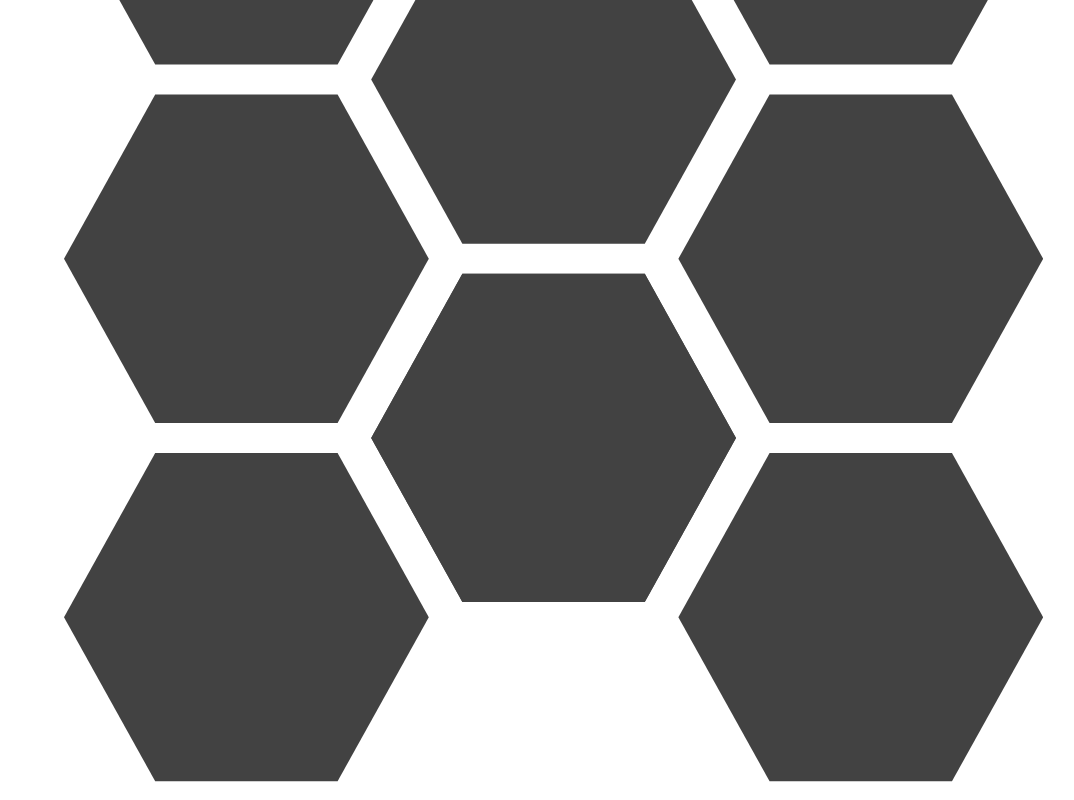
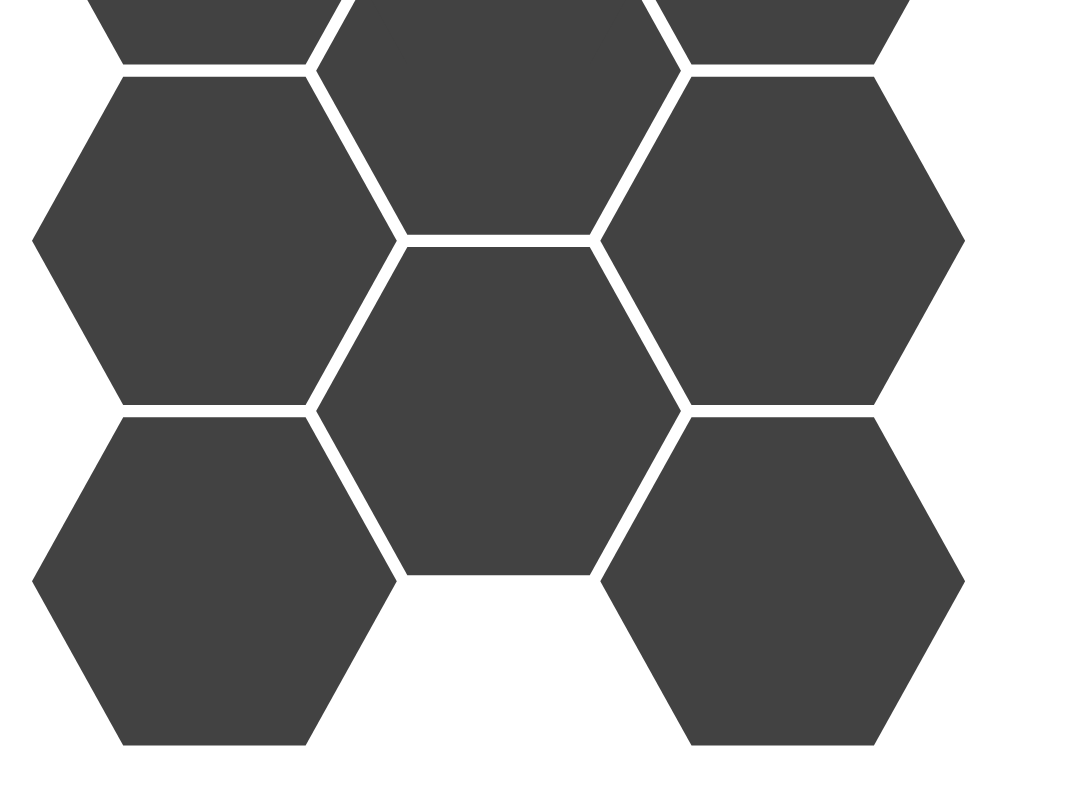
Before and after one commit to antholuo/antholuo.github.io, a React (Create React App) app: page / in a window 1280 px wide. Shown: the part 1978-2778 px from the top of the page, without its empty margins (96-1170 px from the left). After the commit the page ends 2742 px from the top, so only its background shows below. Built offline with nearby package versions, Linux system fonts and the light colour scheme.

Commit message:
images TT

```diff
--- a/src/Projects.css
+++ b/src/Projects.css
@@ -86,10 +86,8 @@ section {
 
 .projects-img {
   position: absolute;
-  width: 100%;
-  height: auto;
-  display: block;
-  object-fit: cover;
+  width: auto;
+  height: 100%;
   opacity: 50%;
   z-index: -1;
 }
@@ -99,11 +97,11 @@ section {
   margin-right: auto;
   margin-left: auto;
   margin-top: 5vh;
-  max-width: 75vw;
+  max-width: 80vw;
   display: grid;
   /* grid-template-columns: auto auto auto; */
-  grid-auto-columns: 24vw;
-  grid-auto-rows: 14vw;
+  grid-auto-columns: 22.2vw;
+  grid-auto-rows: 13.3vw;
   padding-bottom: 50px;
 }
 
@@ -300,16 +298,6 @@ section {
 }
 
 .projects-hex:nth-child(8) {
-  grid-row-start: 4;
-  grid-column: 2;
-}
-
-.projects-hex:nth-child(9) {
   grid-row-start: 5;
   grid-column: 3;
 }
-
-.projects-hex:nth-child(10) {
-  grid-row-start: 4;
-  grid-column: 5 / span 2;
-}
--- a/src/Projects.js
+++ b/src/Projects.js
@@ -179,24 +179,8 @@ class Projects extends React.Component {
                     </div>
 
                 </div>
-                <div class="projects-hex">
-                    <img class = "projects-img" src="https://images.pexels.com/photos/1421264/pexels-photo-1421264.jpeg?cs=srgb&dl=aerial-aerial-photo-aerial-photography-1421264.jpg&fm=jpg" alt="some"></img>
-                    <div class = "projects-text">
-                        <p style={{fontSize: 50 + 'px'}}> Project title</p>
-                        <p style={{fontSize: 20 + 'px'}}> insert smol blurb about project here wow uwu </p>
-                        <p class = "projects-description"> aljhsdgkasj dajkhgdkajsf dhjkasfdkhgaf hgasfdkghfaskghdfa  shgdfahskd  faghsdfhgas fdhgasfd ahsd ah ada dadfasdfas fs f sfdasfasf asf asf ahjgfd jahf dghjadfhga dhadhgfa jhgdf ahjgfdhagjsfdhgasfdjhgasfd ghjasfdghjaf dkhasfdkhgasfdjhga </p>
-                    </div>
 
-                </div>
-                <div class="projects-hex">
-                    <img class = "projects-img" src="https://images.pexels.com/photos/1421264/pexels-photo-1421264.jpeg?cs=srgb&dl=aerial-aerial-photo-aerial-photography-1421264.jpg&fm=jpg" alt="some"></img>
-                    <div class = "projects-text">
-                        <p style={{fontSize: 50 + 'px'}}> Project title</p>
-                        <p style={{fontSize: 20 + 'px'}}> insert smol blurb about project here wow uwu </p>
-                        <p class = "projects-description"> aljhsdgkasj dajkhgdkajsf dhjkasfdkhgaf hgasfdkghfaskghdfa  shgdfahskd  faghsdfhgas fdhgasfd ahsd ah ada dadfasdfas fs f sfdasfasf asf asf ahjgfd jahf dghjadfhga dhadhgfa jhgdf ahjgfdhagjsfdhgasfdjhgasfd ghjasfdghjaf dkhasfdkhgasfdjhga </p>
-                    </div>
 
-                </div>
 
             </section>
 
```
